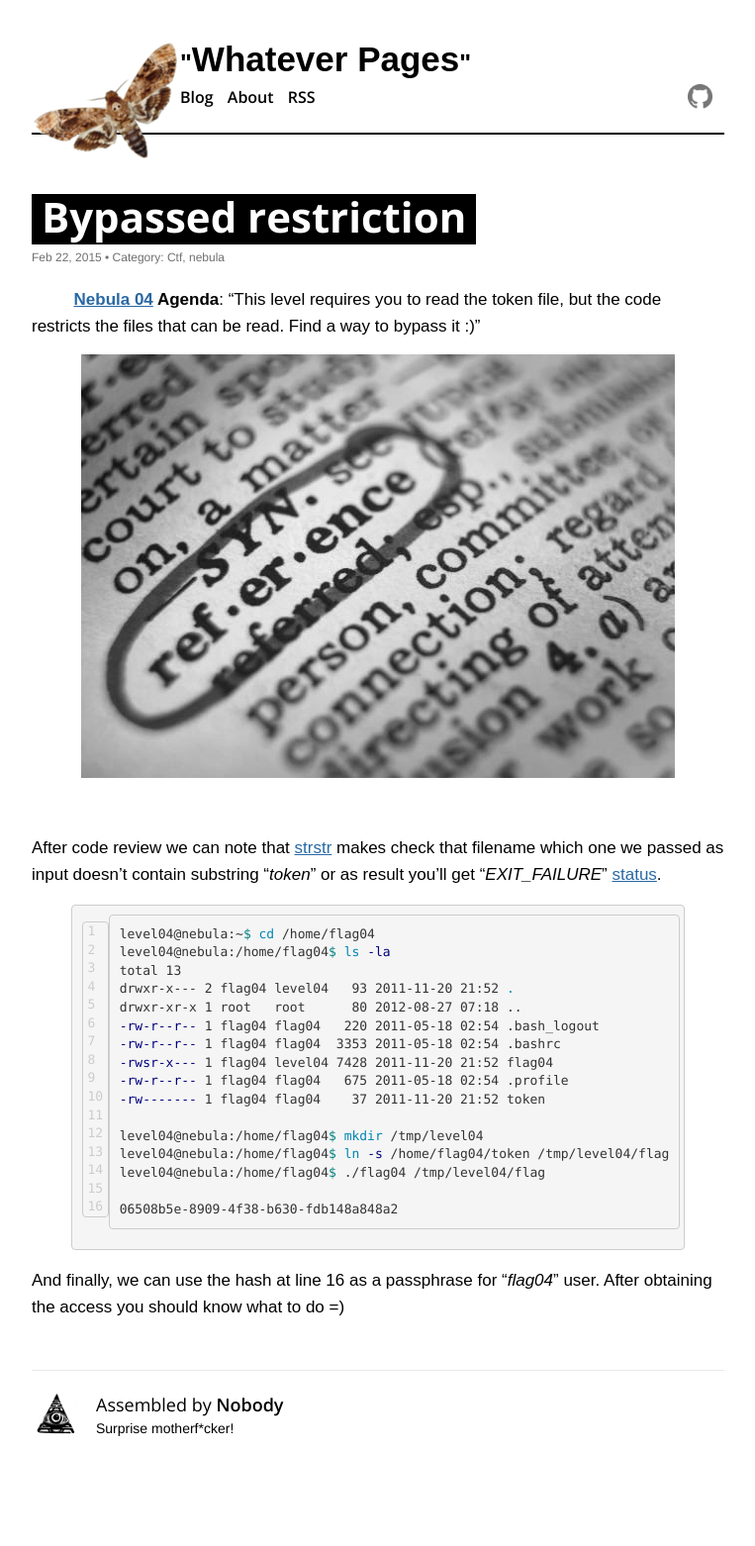
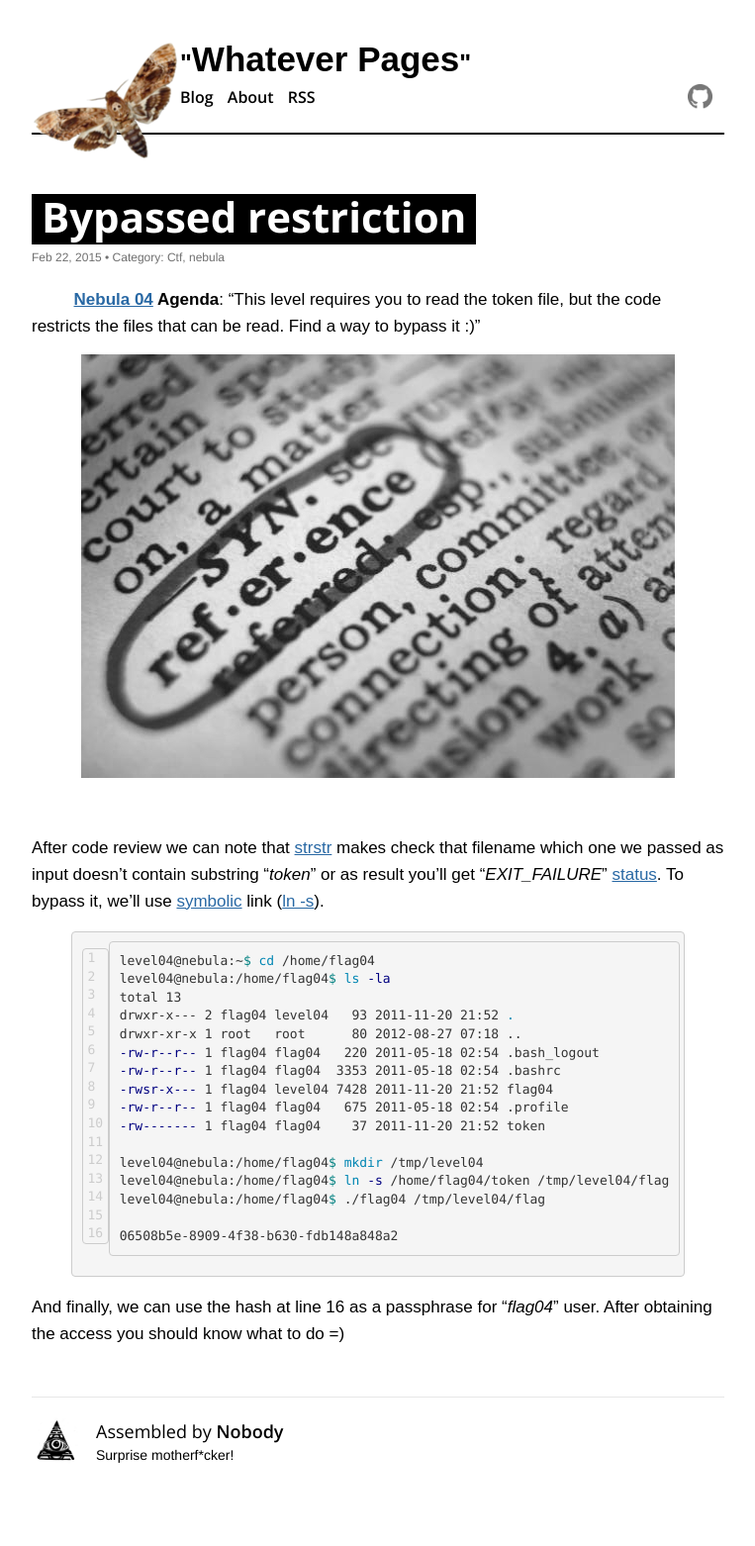
Before and after one commit to n33m0/n33m0.github.io, a Jekyll site: the page built from _posts/2015-02-22-bypassed_restriction.md, in a window 1280 px wide. Shown: the whole page at 99% size, without its empty margins (258-1021 px from the left). Built offline with Jekyll 4.4.1, drawn with Linux system fonts in a browser that asks for light colours; some web fonts are replaced; comment, search, counter and statistics services are not loaded; before the commit the page ends 1535 px from its top, so only the background shows below that.

Commit message:
Nebula04 fix

```diff
--- a/_posts/2015-02-22-bypassed_restriction.md
+++ b/_posts/2015-02-22-bypassed_restriction.md
@@ -12,7 +12,7 @@ category: CTF, Nebula
 
 <br />
 
-After code review we can note that [strstr](http://www.tutorialspoint.com/c_standard_library/c_function_strstr.htm) makes check that filename which one we passed as input doesn't contain substring "*token*" or as result you'll get "*EXIT_FAILURE*" [status](http://www.gnu.org/software/libc/manual/html_node/Exit-Status.html).
+After code review we can note that [strstr](http://www.tutorialspoint.com/c_standard_library/c_function_strstr.htm) makes check that filename which one we passed as input doesn't contain substring "*token*" or as result you'll get "*EXIT_FAILURE*" [status](http://www.gnu.org/software/libc/manual/html_node/Exit-Status.html). To bypass it, we'll use [symbolic](http://linuxg.net/the-linux-and-unix-links-the-symbolic-link-vs-the-hard-link/) link ([ln -s](http://unixhelp.ed.ac.uk/CGI/man-cgi?ln)).
 
 {% highlight sh linenos %}
 level04@nebula:~$ cd /home/flag04
```
